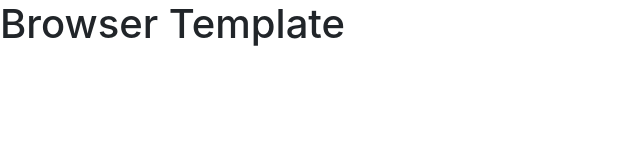
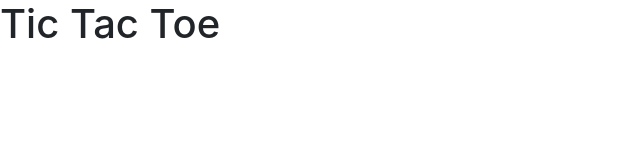
Before and after one commit to EraAdem/Tic-Tac-Toe---Era, a website built with webpack: page index.html in a window 1280 px wide. Shown: the whole page, without its empty margins (0-640 px from the left). Built offline with nearby package versions, Linux system fonts and the light colour scheme.

Commit message:
Setting up project

```diff
--- a/index.html
+++ b/index.html
@@ -12,6 +12,6 @@
       <script src="public/application.js" type="text/javascript" charset="utf-8" defer></script>
     </head>
     <body>
-      <h1>Browser Template</h1>
+      <h1>Tic Tac Toe</h1>
     </body>
 </html>
--- a/package.json
+++ b/package.json
@@ -1,5 +1,5 @@
 {
-  "name": "Tic Tac Toe-Era",
+  "name": "Tic-Tac-Toe-Era",
   "version": "0.0.3",
   "private": true,
   "license": {
```
Also changed, not shown: 1 other file.
